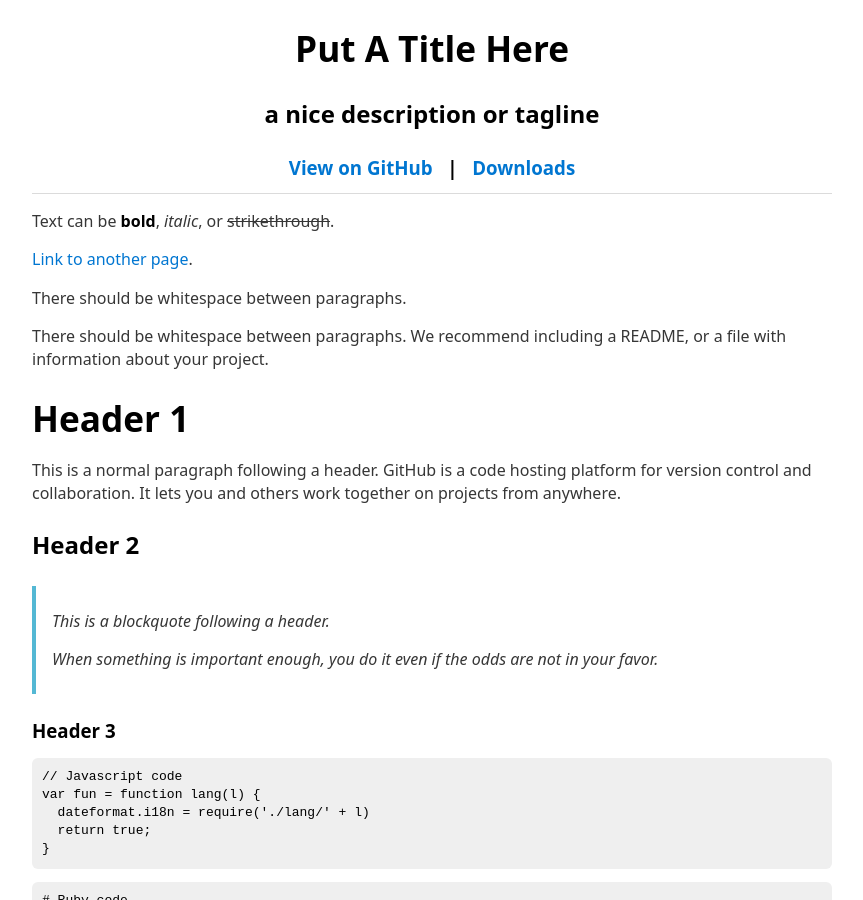
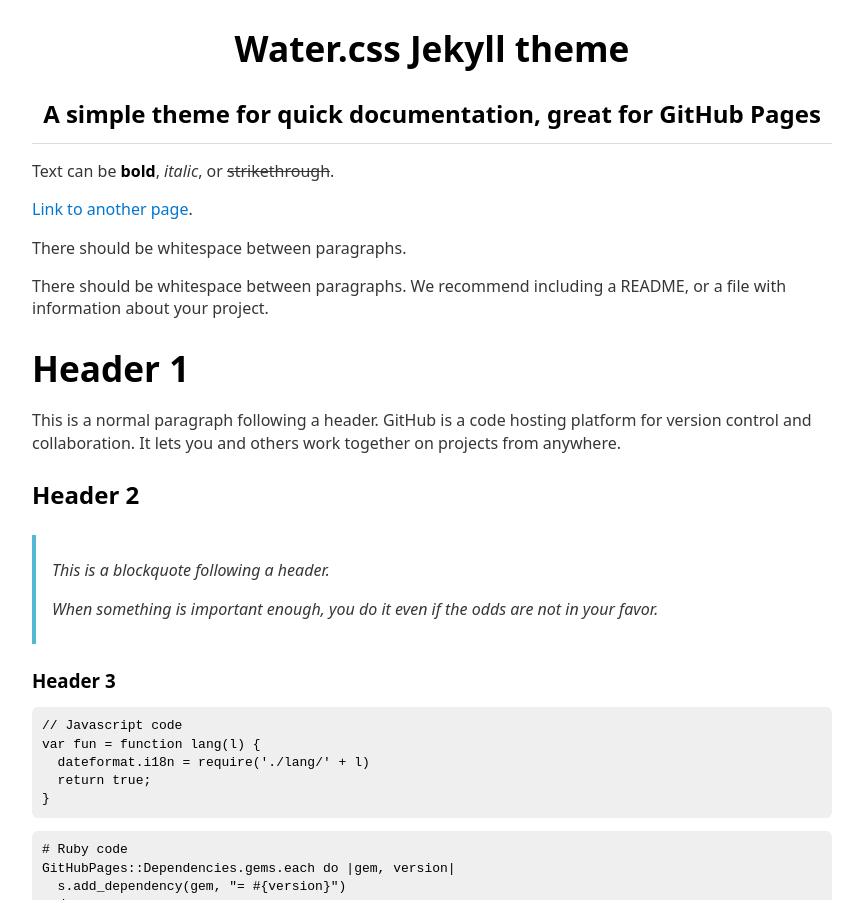
Before and after one commit to luke2m/watercss-jekyll, a Jekyll site: the page built from index.md, in a window 1280 px wide and 900 px high. Shown: the whole window, without its empty margins (208-1071 px from the left). Built offline with Jekyll 4.4.1, drawn with Linux system fonts in a browser that asks for light colours.

Commit message:
Update _config.yml

```diff
--- a/_config.yml
+++ b/_config.yml
@@ -1,17 +1,20 @@
 # Title for your page
-title: Put A Title Here
+title: Water.css Jekyll theme
 
 # Description for your page
-description: "a nice description or tagline"
+description: "A simple theme for quick documentation, great for GitHub Pages"
 
 # Theme -- dark light or auto
 css: auto
 
 # Show downloads links -- True or false
-show_downloads: true
+show_downloads: false
 
 # Not using GitHub? Change this.
 git_provider: GitHub
 
 #Different Download link?
 #download_url: "https://example.com"
+
+#Goatcounter Tracking Code
+goatcounter: jekylltheme
```
